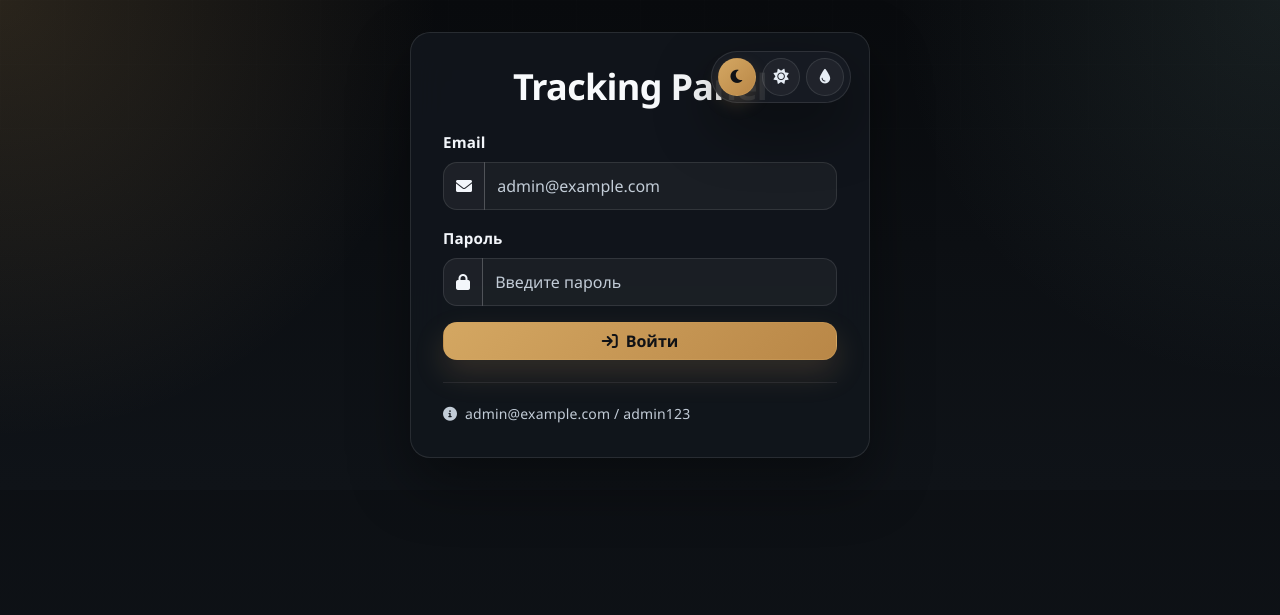
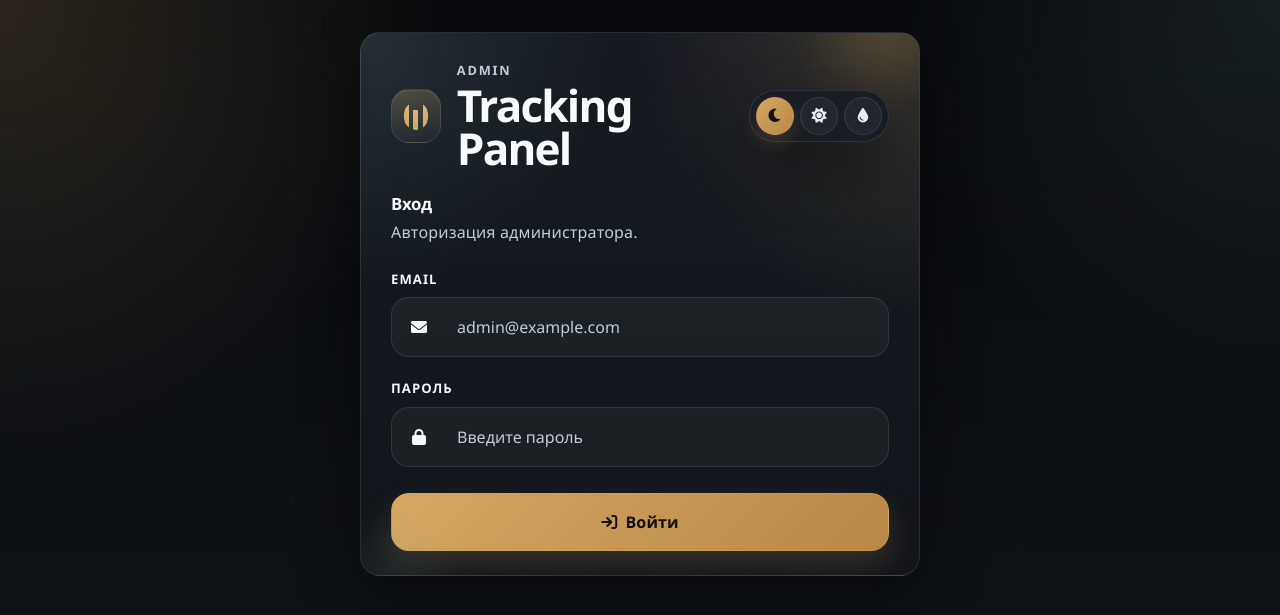
Before and after one commit to neito1111/facebookauto, a Flask app: page /login in a window 1280 px wide. Shown: the top 615 px of the page. Run offline with Flask 3, Linux system fonts and the light colour scheme.

Commit message:
Polish auth screens and theme switcher layout

```diff
--- a/static/css/theme.css
+++ b/static/css/theme.css
@@ -468,7 +468,7 @@ html[data-theme="blue"] .btn-close {
 }
 
 .auth-shell--compact {
-    width: min(460px, 100%);
+    width: min(560px, 100%);
 }
 
 .landing-frame--compact {
@@ -553,6 +553,43 @@ html[data-theme="blue"] .btn-close {
     position: relative;
 }
 
+.auth-panel--refined {
+    padding: 28px 30px 24px;
+}
+
+.auth-panel--login {
+    overflow: hidden;
+    background:
+        radial-gradient(circle at top right, color-mix(in srgb, var(--accent) 18%, transparent), transparent 36%),
+        radial-gradient(circle at top left, color-mix(in srgb, var(--accent-cool) 14%, transparent), transparent 32%),
+        linear-gradient(180deg, color-mix(in srgb, var(--panel-strong) 94%, transparent), color-mix(in srgb, var(--panel) 98%, transparent)) !important;
+}
+
+.auth-panel--login::before,
+.auth-panel--login::after {
+    content: "";
+    position: absolute;
+    border-radius: 999px;
+    pointer-events: none;
+    opacity: 0.9;
+}
+
+.auth-panel--login::before {
+    width: 180px;
+    height: 180px;
+    top: -96px;
+    right: -48px;
+    background: radial-gradient(circle, color-mix(in srgb, var(--accent) 20%, transparent) 0%, transparent 68%);
+}
+
+.auth-panel--login::after {
+    width: 160px;
+    height: 160px;
+    bottom: -92px;
+    left: -56px;
+    background: radial-gradient(circle, color-mix(in srgb, var(--accent-cool) 12%, transparent) 0%, transparent 70%);
+}
+
 .auth-panel h2,
 .hero-panel h2 {
     margin: 18px 0 12px;
@@ -572,8 +609,143 @@ html[data-theme="blue"] .btn-close {
     font-size: clamp(1.8rem, 4vw, 2.25rem);
 }
 
+.auth-topbar {
+    display: flex;
+    align-items: center;
+    justify-content: space-between;
+    gap: 18px;
+    margin-bottom: 24px;
+}
+
+.landing-topbar {
+    margin-bottom: 34px;
+}
+
+.brand-lockup {
+    display: flex;
+    align-items: center;
+    gap: 16px;
+    min-width: 0;
+}
+
+.brand-mark {
+    width: 54px;
+    height: 54px;
+    border-radius: 18px;
+    position: relative;
+    overflow: hidden;
+    background:
+        linear-gradient(180deg, color-mix(in srgb, var(--accent) 18%, transparent), transparent),
+        linear-gradient(145deg, rgba(255, 255, 255, 0.08), rgba(255, 255, 255, 0.02));
+    border: 1px solid var(--border);
+    box-shadow: inset 0 1px 0 rgba(255, 255, 255, 0.06);
+}
+
+.brand-mark span {
+    position: absolute;
+    inset: 12px;
+    border-radius: 12px;
+    background:
+        linear-gradient(180deg, color-mix(in srgb, var(--accent) 80%, white) 0%, var(--accent) 100%);
+    mask:
+        linear-gradient(180deg, transparent 0 8%, #000 8% 100%) left/22% 100% no-repeat,
+        linear-gradient(180deg, transparent 0 28%, #000 28% 100%) center/22% 100% no-repeat,
+        linear-gradient(180deg, transparent 0 0, #000 0 100%) right/22% 100% no-repeat;
+    -webkit-mask:
+        linear-gradient(180deg, transparent 0 8%, #000 8% 100%) left/22% 100% no-repeat,
+        linear-gradient(180deg, transparent 0 28%, #000 28% 100%) center/22% 100% no-repeat,
+        linear-gradient(180deg, transparent 0 0, #000 0 100%) right/22% 100% no-repeat;
+}
+
+.brand-copy {
+    min-width: 0;
+}
+
+.brand-copy h1 {
+    margin: 4px 0 0;
+    font-size: clamp(1.9rem, 5vw, 2.75rem);
+    line-height: 0.98;
+    letter-spacing: -0.04em;
+}
+
+.auth-kicker {
+    color: var(--muted);
+    font-size: 0.8rem;
+    font-weight: 700;
+    text-transform: uppercase;
+    letter-spacing: 0.14em;
+}
+
+.auth-intro {
+    margin-bottom: 22px;
+}
+
+.auth-intro h2 {
+    margin: 0 0 6px;
+    font-size: 1.05rem;
+    font-weight: 700;
+    letter-spacing: -0.02em;
+}
+
+.auth-intro p {
+    margin: 0;
+    color: var(--muted);
+    line-height: 1.45;
+    max-width: 28ch;
+}
+
 .auth-panel form {
-    margin-top: 22px;
+    margin-top: 0;
+}
+
+.auth-panel .mb-3 {
+    margin-bottom: 18px !important;
+}
+
+.auth-panel .form-label {
+    margin-bottom: 8px;
+    font-size: 0.82rem;
+    font-weight: 700;
+    text-transform: uppercase;
+    letter-spacing: 0.08em;
+}
+
+.auth-panel .input-group {
+    border-radius: 18px;
+    overflow: hidden;
+    background: color-mix(in srgb, var(--field-bg) 88%, transparent);
+    border: 1px solid var(--border);
+    box-shadow: inset 0 1px 0 rgba(255, 255, 255, 0.02);
+}
+
+.auth-panel .input-group-text,
+.auth-panel .form-control {
+    min-height: 58px;
+    border: none !important;
+    background: transparent !important;
+}
+
+.auth-panel .input-group-text {
+    min-width: 54px;
+    justify-content: center;
+}
+
+.auth-panel .input-group:focus-within {
+    border-color: color-mix(in srgb, var(--accent) 55%, transparent);
+    box-shadow: 0 0 0 0.22rem color-mix(in srgb, var(--accent) 14%, transparent);
+}
+
+.auth-panel .form-control:focus,
+.auth-panel .form-select:focus {
+    box-shadow: none !important;
+}
+
+.auth-panel .btn-login {
+    min-height: 58px;
+    margin-top: 8px;
+    border-radius: 18px;
+    font-size: 1rem;
+    letter-spacing: 0.01em;
 }
 
 .auth-footer {
@@ -833,6 +1005,20 @@ code {
     background: transparent;
 }
 
+.theme-switcher-slot {
+    display: flex;
+    align-items: center;
+    justify-content: flex-end;
+    flex: 0 0 auto;
+}
+
+.theme-switcher-slot .theme-switcher {
+    position: static;
+    top: auto;
+    right: auto;
+    margin: 0;
+}
+
 .theme-switcher__buttons {
     display: inline-flex;
     align-items: center;
@@ -938,10 +1124,33 @@ html[data-theme="light"] .theme-switcher__button.is-active {
         padding: 22px;
     }
 
+    .auth-topbar {
+        align-items: flex-start;
+        gap: 14px;
+    }
+
+    .brand-lockup {
+        gap: 12px;
+    }
+
+    .brand-mark {
+        width: 46px;
+        height: 46px;
+        border-radius: 16px;
+    }
+
+    .brand-copy h1 {
+        font-size: clamp(1.8rem, 8vw, 2.5rem);
+    }
+
     .auth-copy h1,
     .hero-copy h1 {
         max-width: none;
         font-size: clamp(2rem, 11vw, 3rem);
+    }
+
+    .auth-intro p {
+        max-width: 32ch;
     }
 
     .chart-box {
--- a/static/js/theme-switcher.js
+++ b/static/js/theme-switcher.js
@@ -27,6 +27,11 @@
     }
 
     function getMountTarget() {
+        const explicitSlot = document.querySelector(".theme-switcher-slot");
+        if (explicitSlot) {
+            return explicitSlot;
+        }
+
         if (document.body.classList.contains("admin-shell")) {
             if (window.matchMedia("(max-width: 767.98px)").matches) {
                 return document.querySelector(".mobile-header");
--- a/templates/login.html
+++ b/templates/login.html
@@ -11,9 +11,23 @@
 </head>
 <body class="login-shell">
     <main class="auth-shell auth-shell--compact">
-        <section class="auth-panel glass-card fade-in-up">
-            <div class="brand-line">
-                <h1>Tracking Panel</h1>
+        <section class="auth-panel auth-panel--refined auth-panel--login glass-card fade-in-up">
+            <div class="auth-topbar">
+                <div class="brand-lockup">
+                    <div class="brand-mark">
+                        <span></span>
+                    </div>
+                    <div class="brand-copy">
+                        <div class="auth-kicker">Admin</div>
+                        <h1>Tracking Panel</h1>
+                    </div>
+                </div>
+                <div class="theme-switcher-slot" aria-label="Theme switcher slot"></div>
+            </div>
+
+            <div class="auth-intro">
+                <h2>Вход</h2>
+                <p>Авторизация администратора.</p>
             </div>
 
             {% if error %}
@@ -48,12 +62,6 @@
                 </button>
             </form>
 
-            <div class="auth-footer">
-                <small class="text-muted">
-                    <i class="fas fa-info-circle me-1"></i>
-                    admin@example.com / admin123
-                </small>
-            </div>
         </section>
     </main>
 
```
Also changed, not shown: templates/landing.html (+11 -2 lines).
